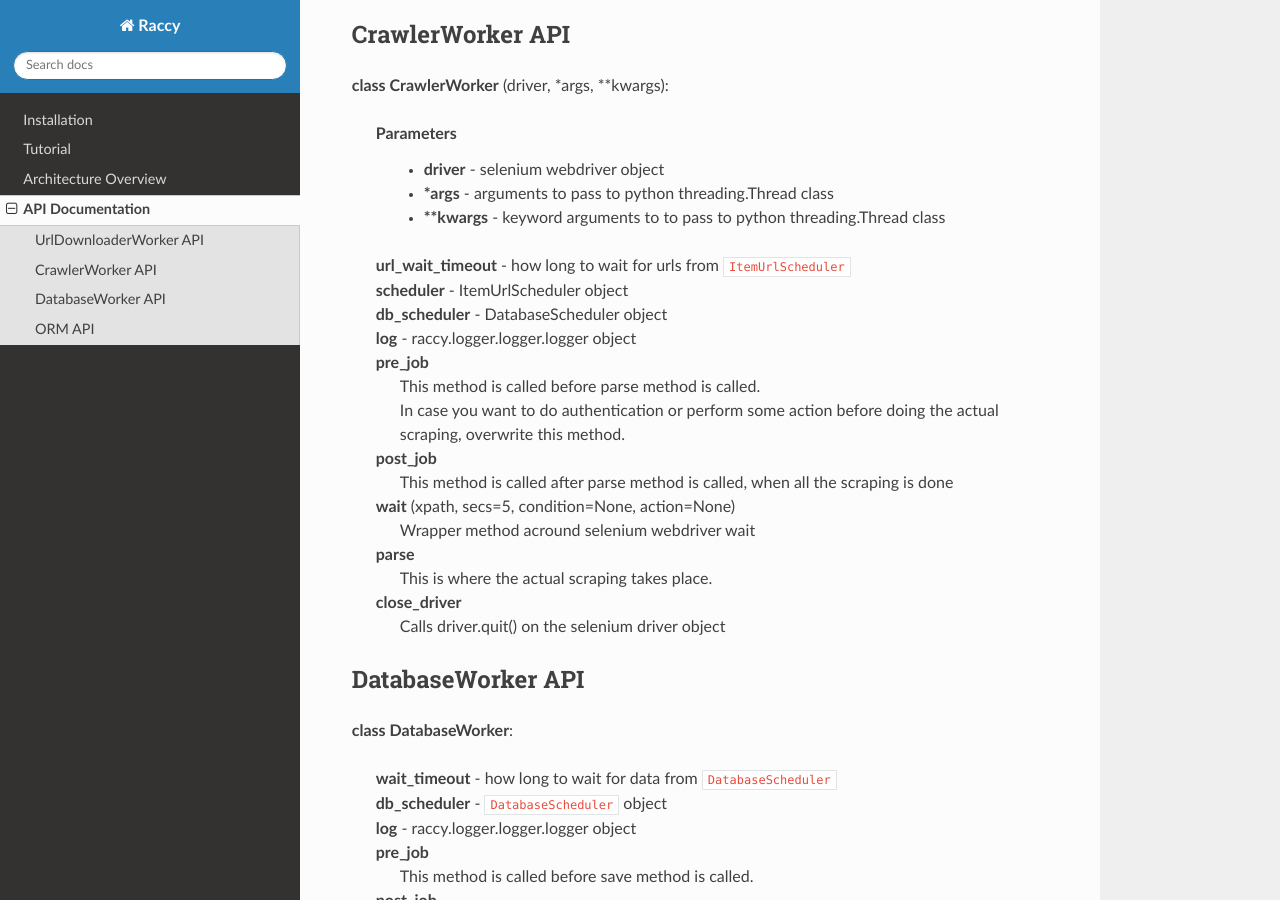
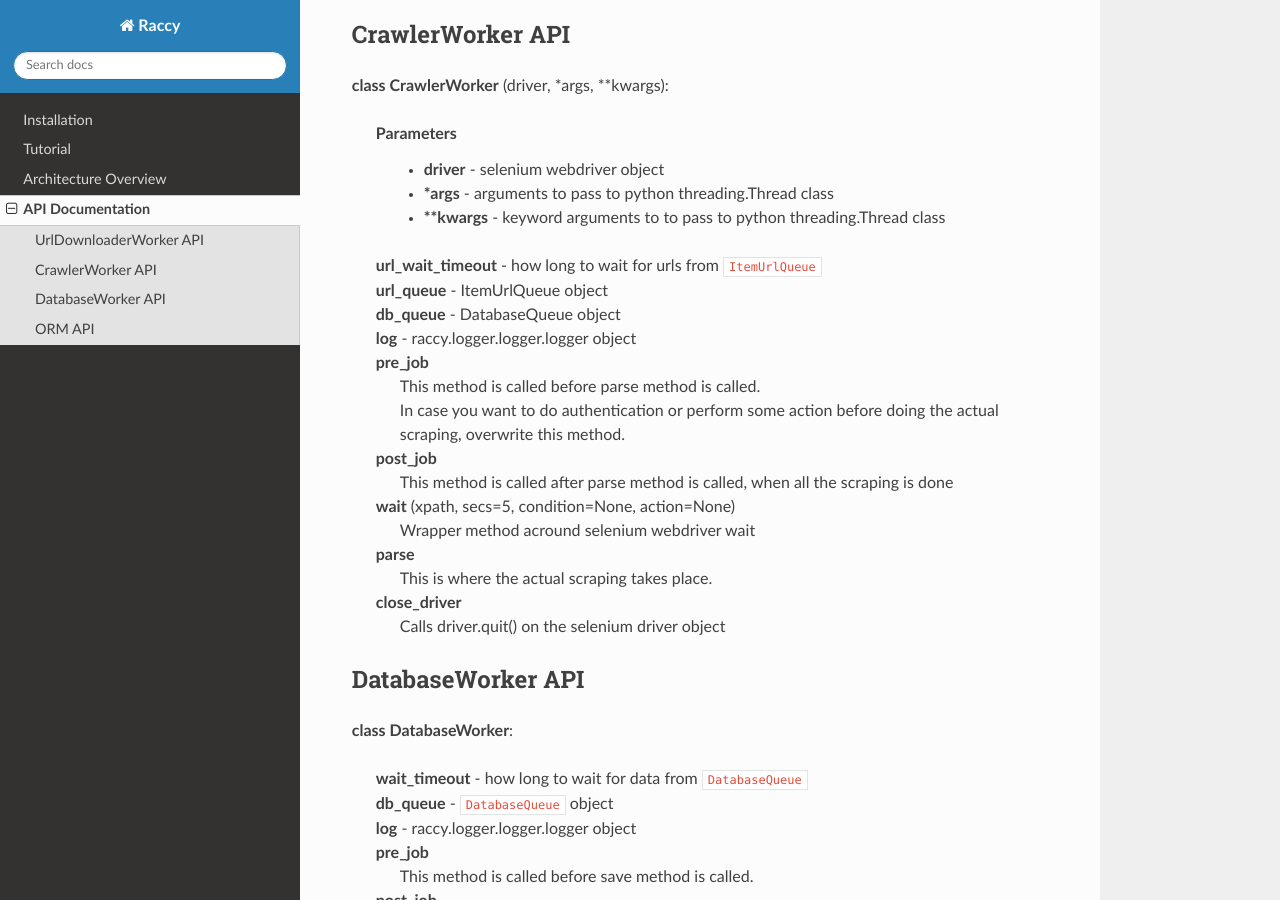
Before and after one commit to danielafriyie/raccy, a Sphinx documentation site: the page built from docs/raccy/api_docs.rst, in a window 1280 px wide and 900 px high, scrolled down 931 px. Built offline with Sphinx 7.4.7 and the Read the Docs theme 2.0.0, drawn with Linux system fonts in a browser that asks for light colours; some of the changed text lies outside the part shown.

Commit message:
updated docs

```diff
--- a/docs/raccy/api_docs.rst
+++ b/docs/raccy/api_docs.rst
@@ -16,7 +16,7 @@ UrlDownloaderWorker API
                 * **\**kwargs** - keyword arguments to to pass to python threading.Thread class
 
         | **start_url** - this is the initial url to make request from
-        | **scheduler** - ``ItemUrlScheduler`` object
+        | **url_queue** - ``ItemUrlQueue`` object
         | **mutex** - python threading.Lock object
         | **urls_scraped** - total url downloaded
         | **max_url_download** - maximum number of urls to download
@@ -46,9 +46,9 @@ CrawlerWorker API
                 * **\*args** - arguments to pass to python threading.Thread class
                 * **\**kwargs** - keyword arguments to to pass to python threading.Thread class
 
-        | **url_wait_timeout** - how long to wait for urls from ``ItemUrlScheduler``
-        | **scheduler** - ItemUrlScheduler object
-        | **db_scheduler** - DatabaseScheduler object
+        | **url_wait_timeout** - how long to wait for urls from ``ItemUrlQueue``
+        | **url_queue** - ItemUrlQueue object
+        | **db_queue** - DatabaseQueue object
         | **log** - raccy.logger.logger.logger object
         | **pre_job**
         |       This method is called before parse method is called.
@@ -68,8 +68,8 @@ DatabaseWorker API
 
 **class DatabaseWorker**:
 
-        | **wait_timeout** - how long to wait for data from ``DatabaseScheduler``
-        | **db_scheduler** - ``DatabaseScheduler`` object
+        | **wait_timeout** - how long to wait for data from ``DatabaseQueue``
+        | **db_queue** - ``DatabaseQueue`` object
         | **log** - raccy.logger.logger.logger object
         | **pre_job**
         |       This method is called before save method is called.
```
Also changed, not shown: docs/raccy/architecture.rst (+5 -5 lines), docs/raccy/tutorial.rst (+8 -8 lines).
